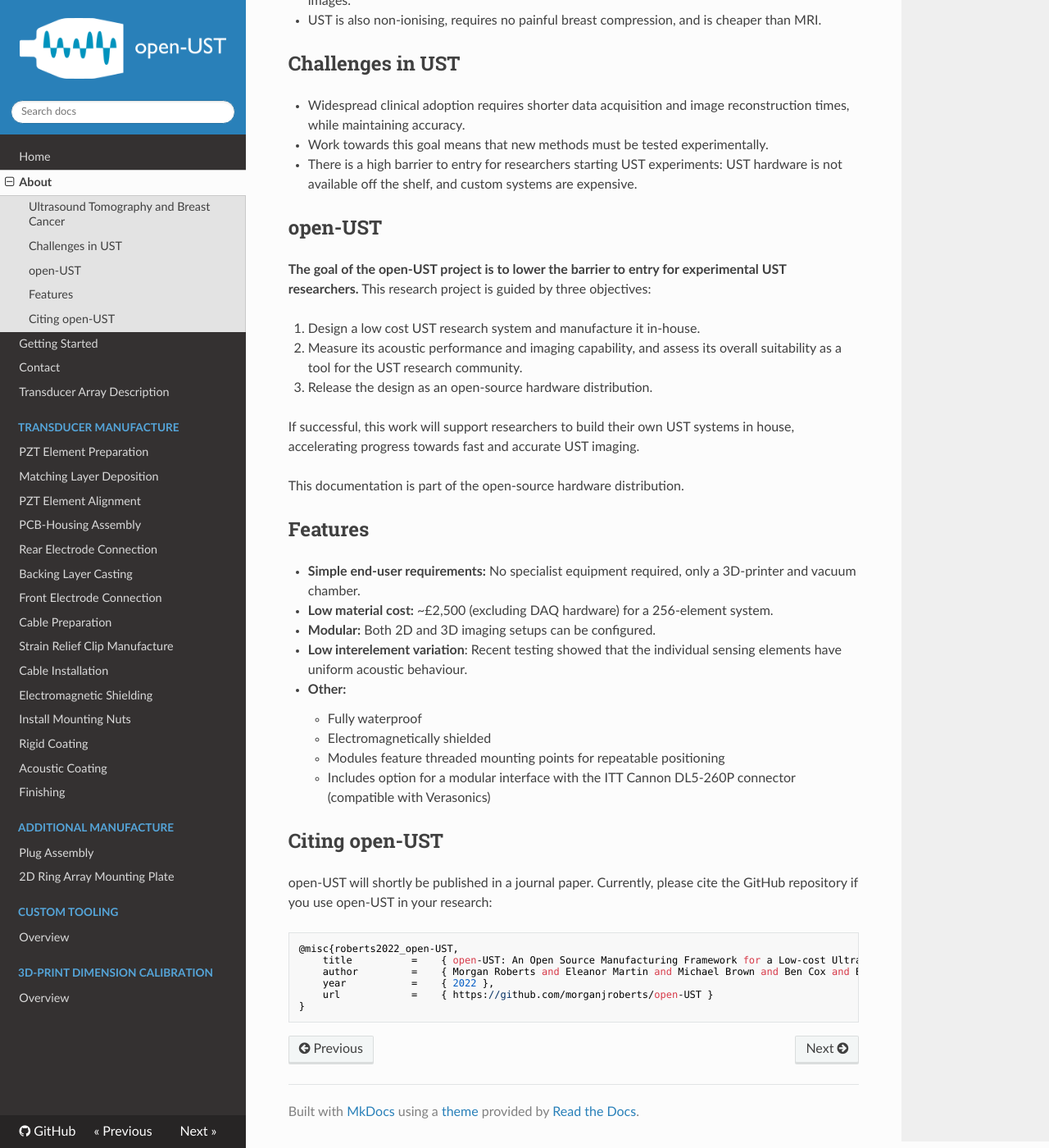
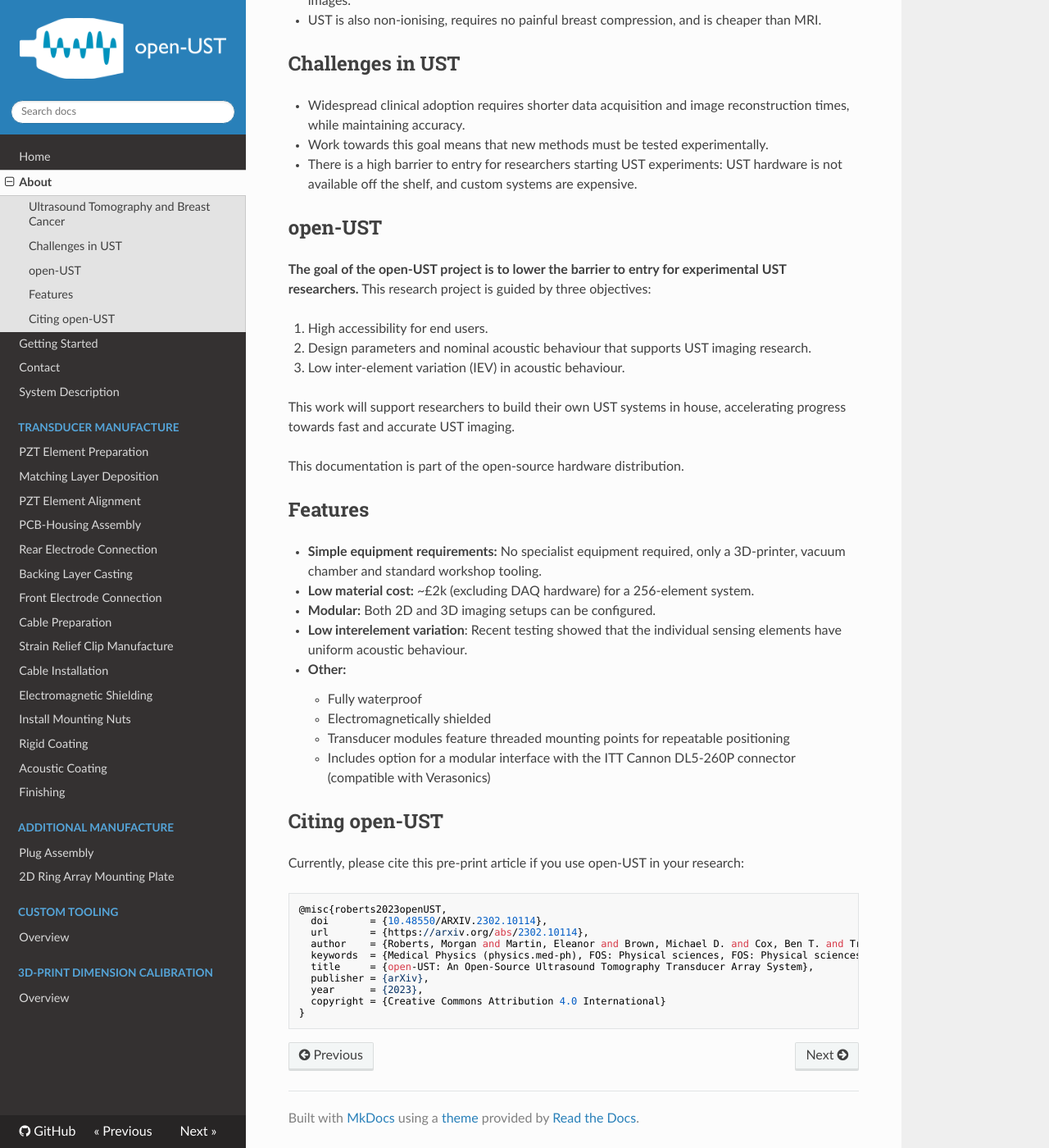
Before and after one commit to morganjroberts/open-UST, an MkDocs documentation site: the page built from docs/about.md, in a window 1280 px wide and 1400 px high, scrolled down 371 px. Shown: the whole window at 82% size. Built offline with MkDocs 1.6.1, drawn with Linux system fonts in a browser that asks for light colours; nearby versions of some CDN libraries.

Commit message:
updating docs: new array image and arxiv paper

````diff
--- a/docs/about.md
+++ b/docs/about.md
@@ -15,35 +15,39 @@
 **The goal of the open-UST project is to lower the barrier to entry for experimental UST researchers.**
 This research project is guided by three objectives:
 
-1. Design a low cost UST research system and manufacture it in-house.
-1. Measure its acoustic performance and imaging capability, and assess its overall suitability as a tool for the UST research community.
-1. Release the design as an open-source hardware distribution.
+1. High accessibility for end users.
+1. Design parameters and nominal acoustic behaviour that supports UST imaging research.
+1. Low inter-element variation (IEV) in acoustic behaviour.
 
-If successful, this work will support researchers to build their own UST systems in house, accelerating progress towards fast and accurate UST imaging.
+This work will support researchers to build their own UST systems in house, accelerating progress towards fast and accurate UST imaging.
 
 This documentation is part of the open-source hardware distribution.
 
 ## Features
 
-- **Simple end-user requirements:** No specialist equipment required, only a 3D-printer and vacuum chamber.
-- **Low material cost:** ~£2,500 (excluding DAQ hardware) for a 256-element system.
+- **Simple equipment requirements:** No specialist equipment required, only a 3D-printer, vacuum chamber and standard workshop tooling.
+- **Low material cost:** ~£2k (excluding DAQ hardware) for a 256-element system.
 - **Modular:** Both 2D and 3D imaging setups can be configured.
 - **Low interelement variation**: Recent testing showed that the individual sensing elements have uniform acoustic behaviour.
 - **Other:**
     - Fully waterproof
     - Electromagnetically shielded
-    - Modules feature threaded mounting points for repeatable positioning
+    - Transducer modules feature threaded mounting points for repeatable positioning
     - Includes option for a modular interface with the ITT Cannon DL5-260P connector (compatible with Verasonics)
 
 ## Citing open-UST
 
-open-UST will shortly be published in a journal paper. Currently, please cite the GitHub repository if you use open-UST in your research:
+Currently, please cite this pre-print article if you use open-UST in your research:
 
 ```
-@misc{roberts2022_open-UST,
-	title          =    { open-UST: An Open Source Manufacturing Framework for a Low-cost Ultrasound Tomography Research System  },
-	author         =    { Morgan Roberts and Eleanor Martin and Michael Brown and Ben Cox and Bradley Treeby },
-	year           =    { 2022 },
-	url            =    { https://github.com/morganjroberts/open-UST }
+@misc{roberts2023openUST,
+  doi       = {10.48550/ARXIV.2302.10114},
+  url       = {https://arxiv.org/abs/2302.10114},
+  author    = {Roberts, Morgan and Martin, Eleanor and Brown, Michael D. and Cox, Ben T. and Treeby, Bradley E.},
+  keywords  = {Medical Physics (physics.med-ph), FOS: Physical sciences, FOS: Physical sciences},
+  title     = {open-UST: An Open-Source Ultrasound Tomography Transducer Array System},
+  publisher = {arXiv},
+  year      = {2023},
+  copyright = {Creative Commons Attribution 4.0 International}
 }
 ```
--- a/mkdocs.yml
+++ b/mkdocs.yml
@@ -9,7 +9,7 @@ nav:
     - About: about.md
     - Getting Started: getting-started.md
     - Contact: contact.md
-    - Transducer Array Description: transducer-array-description.md
+    - System Description: transducer-array-description.md
     - Transducer Manufacture:
         - PZT Element Preparation: pzt-element-preparation.md
         - Matching Layer Deposition: matching-layer-deposition.md
````
Also changed, not shown: docs/transducer-array-description.md (+19 -6 lines), docs/img/home-image.png.
